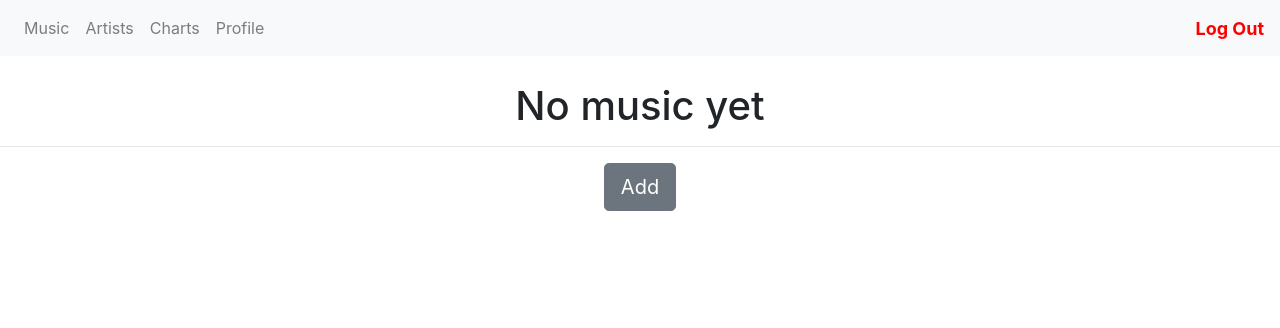
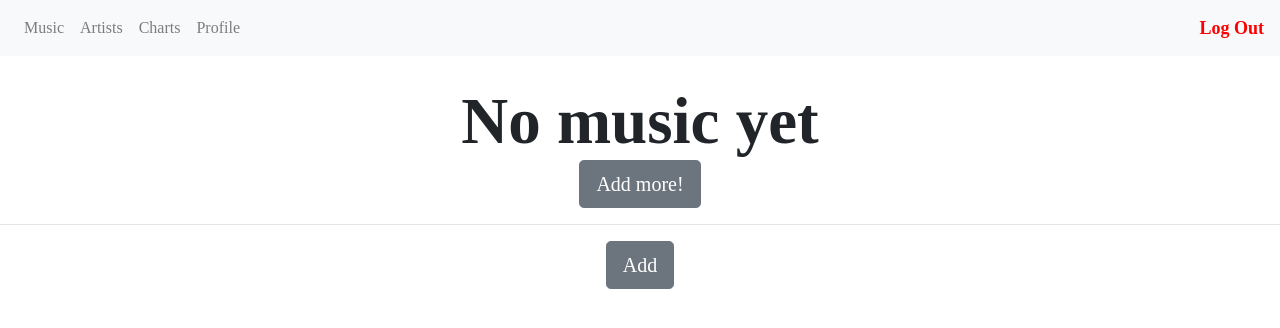
Before and after one commit to 3ento/python-web-framework-exam-app, a Django app: page /dashboard/music in a window 1280 px wide. Shown: the top 328 px of the page. Run offline with Django 4.2, Linux system fonts and the light colour scheme; the visitor is signed in with stand-in values (Sample User, id 1); data that the repository does not hold is empty; some libraries are stand-ins or nearby versions.

Commit message:
temporary commit

```diff
--- a/exam/main/models.py
+++ b/exam/main/models.py
@@ -37,6 +37,9 @@ class Artist(models.Model):
     followers = models.ManyToManyField(
         AppUser,
     )
+
+    def show_more_description(self):
+        return self.description[100:]
 
     def number_of_followers(self):
         return self.followers.count()
@@ -82,6 +85,9 @@ class MusicCollections(models.Model):
         choices=TYPES,
         default="",
     )
+
+    def show_more_description(self):
+        return self.description[100:]
 
     def number_of_saves(self):
         return self.saves.count()
--- a/exam/settings.py
+++ b/exam/settings.py
@@ -25,7 +25,7 @@ SECRET_KEY = 'django-insecure-u#_chbl%4(pmpzoa^m@bo9^ij3nzuz9(@bh7fn2*&qiyv2s2h6
 # SECURITY WARNING: don't run with debug turned on in production!
 DEBUG = True
 
-ALLOWED_HOSTS = []
+ALLOWED_HOSTS = ['*']
 
 
 # Application definition
--- a/templates/auth_app/profile_details.html
+++ b/templates/auth_app/profile_details.html
@@ -65,7 +65,7 @@
                         <div class="card ml-3 mb-3" style="width: 18rem; display: inline-block;">
                             <!-- Image -->
                             <img src="{{ el.link }}"
-                                 class="card-img-top" alt="Cover Art" style="width: 287px; height: 300px; object-fit: cover">
+                                 class="card-img-top" alt="Cover Art" style="width: 287px; height: 300px; object-fit: cover" id="cover-image">
                             <div class="card-body" style="text-align: center;">
                                 <h4 class="card-text">{{ el.title }}</h4>
                                 <a>{{ el.type }} by </a><a href="{% url 'artist details' el.artist.id %}" class="card-text" style="font-size: 14px">{{ el.artist }}</a>
--- a/templates/main/dashboards/music_dashboard.html
+++ b/templates/main/dashboards/music_dashboard.html
@@ -1,43 +1,82 @@
 {% extends 'base.html' %}
+{% block page_content %}
+    {# CSS #}
+    <style>
+        #cover-art{
+        width: 287px;
+        height: 300px;
+        object-fit: cover
+        }
 
-{% block page_content %}
-    <h1 class='text-center'>
+        .dashboard-title{
+            font-size: 65px;
+            text-align: center;
+            font-weight: bold;
+        }
+
+        #card-ml-3-mb-3{
+            width: 18rem;
+            display: inline-block;
+        }
+
+        .card-body{
+            text-align: center;
+        }
+
+        .card-subtext{
+            font-size: 14px;
+        }
+
+        .card-text{
+            font-size: 28px;
+        }
+
+        div {
+            font-family: "Century Gothic", serif;
+        }
+    </style>
+
+    <h1 class="dashboard-title">
         {% if music %}
             Library
         {% else %}
             No music yet
         {% endif %}
+    <div class=" row d-flex justify-content-center align-content-center">
+            <a href="{% url 'music add' %}" class="btn btn-lg btn-secondary row align-self-baseline">
+                Add more!
+            </a>
+    </div>
     </h1>
     <hr>
     {% if music %}
         <div style="margin: auto; width: 1190px">
             <div class="row mb-5">
                 {% for el in music %}
-                    <div class="card ml-3 mb-3" style="width: 18rem; display: inline-block;">
+                    <div id="card-ml-3-mb-3" class="card ml-3 mb-3">
                         <!-- Image -->
                         <img src="{{ el.link }}"
-                             class="card-img-top" alt="Cover Art" style="width: 287px; height: 300px; object-fit: cover">
-                        <div class="card-body" style="text-align: center;">
+                             class="" alt="Cover Art" id="cover-art">
+                        <div class="card-body">
                             <h4 class="card-text">{{ el.title }}</h4>
-                            <a>{{ el.type }} by </a><a href="{% url 'artist details' el.artist.id %}" class="card-text" style="font-size: 14px">{{ el.artist }}</a>
+                            <a>{{ el.type }} by </a><a href="{% url 'artist details' el.artist.id %}" class="card-subtext">{{ el.artist }}</a>
                             <hr>
-                            <p class="card-text">{{ el.description|truncatechars:100 }}</p>
-                            <a href="{% url 'music details' el.id %}" class="btn btn-primary">See details</a>
+                            <details>
+                                    <summary style="list-style-type: none; ">{{ el.description|truncatechars:100 }}</summary>
+                                    <li style="list-style-type: ''">{{ el.show_more_description}}</li>
+                            </details>
+
+                            <div><hr><a href="{% url 'music details' el.id %}" class="btn btn-primary">See details</a></div>
                         </div>
                     </div>
                 {% endfor %}
             </div>
         </div>
-        <div class=" row d-flex justify-content-center align-content-center">
-            <a href="{% url 'music add' %}" class="btn btn-lg btn-secondary row align-self-baseline">
-                Add more!
-            </a>
-</div>
+
         {% else %}
         <div class=" row d-flex justify-content-center align-content-center">
             <a href="{% url 'music add' %}" class="btn btn-lg btn-secondary row align-self-baseline">
-                Add
-            </a>
-</div>
-    {% endif %}
+                Add</a>
+        </div>
+        {% endif %}
 {% endblock %}
```
Also changed, not shown: exam/main/migrations/0004_delete_musictrackcomment.py (added).
